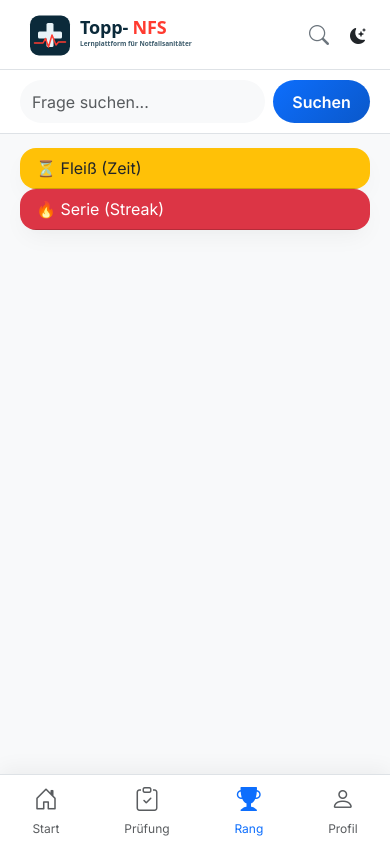
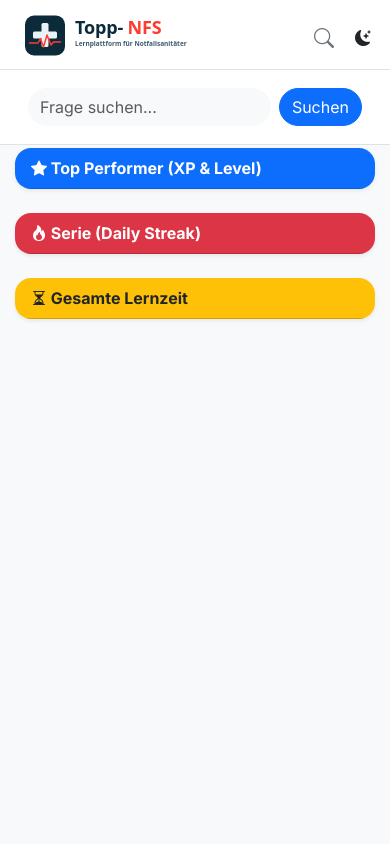
Before and after one commit to bastitopp/topp-nfs, a Flask app: page /leaderboard in a window 390 px wide, after a click that opens the changed part. Run offline with Flask 3, Linux system fonts and the light colour scheme.

Commit message:
Release 0.8.2 - Small Fixes

```diff
--- a/app/routes/main.py
+++ b/app/routes/main.py
@@ -11,64 +11,70 @@ bp = Blueprint('main', __name__)
 
 @bp.route('/')
 def index():
-    # Wenn der Benutzer nicht angemeldet ist, wird er direkt zur Login-Seite geleitet
     if not current_user.is_authenticated:
         return redirect(url_for('auth.login'))
-
     check_gamification(current_user)
     global_stats = {'total': 0, 'learned': 0}
-
     if current_user.is_authenticated:
         global_stats['total'] = Card.query.count()
-        global_stats['learned'] = UserProgress.query.join(Card).filter(
-            UserProgress.user_id==current_user.id,
-            UserProgress.box>0
-        ).count()
-
+        global_stats['learned'] = UserProgress.query.join(Card).filter(UserProgress.user_id==current_user.id, UserProgress.box>0).count()
     all_cards = Card.query.all()
     u = current_user if current_user.is_authenticated else type('obj', (object,), {'id':0, 'is_authenticated':False})
     tree = build_category_tree(all_cards, u)
     msgs = DashboardMessage.query.filter_by(active=True).order_by(DashboardMessage.created_at.desc()).all()
-
     return render_template('index.html', tree=tree, messages=msgs, global_stats=global_stats)
 
 @bp.route('/profile', methods=['GET', 'POST'])
 @login_required
 def profile():
     if request.method == 'POST':
+        # 1. Profilbild Upload Handling
         if 'profile_image' in request.files and request.files['profile_image']:
             f = request.files['profile_image']
-            if '.' in f.filename and f.filename.rsplit('.', 1)[1].lower() in {'png', 'jpg', 'jpeg'}:
+            if f.filename != '' and '.' in f.filename and f.filename.rsplit('.', 1)[1].lower() in {'png', 'jpg', 'jpeg'}:
+                # ABSOLUTER PFAD FIX:
+                # Wir bauen den Pfad ausgehend vom Root-Verzeichnis der App
+                target_dir = os.path.join(current_app.root_path, 'static', 'uploads')
+
+                # Sicherstellen, dass der Ordner wirklich existiert
+                if not os.path.exists(target_dir):
+                    os.makedirs(target_dir, exist_ok=True)
+
                 fn = secure_filename(f"user_{current_user.id}_{f.filename}")
-                f.save(os.path.join(current_app.config['UPLOAD_FOLDER'], fn))
-                current_user.profile_image = url_for('static', filename='uploads/'+fn)
+                destination_path = os.path.join(target_dir, fn)
 
-        if 'real_name' in request.form:
-            current_user.real_name = request.form['real_name']
-        if 'email' in request.form:
-            current_user.email = request.form['email']
+                try:
+                    f.save(destination_path)
+                    # Den Pfad für den Browser speichern (relativ zu static)
+                    current_user.profile_image = url_for('static', filename='uploads/' + fn)
+                except Exception as e:
+                    flash(f'Fehler beim Speichern: {str(e)}', 'danger')
+                    return redirect(url_for('main.profile'))
 
+        # 2. Andere Profildaten
+        if 'real_name' in request.form: current_user.real_name = request.form['real_name']
+        if 'email' in request.form: current_user.email = request.form['email']
+
+        # 3. Passwort Änderung
         if request.form.get('new_password'):
             if request.form['new_password'] == request.form.get('confirm_password'):
                 current_user.set_password(request.form['new_password'])
-                flash('PW geändert', 'success')
+                flash('Passwort wurde aktualisiert.', 'success')
+            else:
+                flash('Passwörter stimmen nicht überein.', 'danger')
 
         db.session.commit()
-        flash('Profil gespeichert', 'success')
+        flash('Profil erfolgreich gespeichert!', 'success')
         return redirect(url_for('main.profile'))
 
-    return render_template(
-        'profile.html',
-        attempts=ExamAttempt.query.filter_by(user_id=current_user.id).order_by(ExamAttempt.timestamp.desc()).all(),
-        user=current_user
-    )
+    return render_template('profile.html', attempts=ExamAttempt.query.filter_by(user_id=current_user.id).order_by(ExamAttempt.timestamp.desc()).all(), user=current_user)
 
 @bp.route('/profile/reset_all', methods=['POST'])
 @login_required
 def reset_global_progress():
     UserProgress.query.filter_by(user_id=current_user.id).delete()
     db.session.commit()
-    flash('Reset erfolgreich', 'warning')
+    flash('Gesamter Fortschritt wurde zurückgesetzt.', 'warning')
     return redirect(url_for('main.index'))
 
 @bp.route('/reset/<path:category_path>', methods=['POST'])
@@ -76,27 +82,20 @@ def reset_global_progress():
 def reset_category(category_path):
     cids = [c.id for c in Card.query.filter(Card.category.like(f"{category_path}%")).all()]
     if cids:
-        UserProgress.query.filter(
-            UserProgress.user_id==current_user.id,
-            UserProgress.card_id.in_(cids)
-        ).delete(synchronize_session=False)
+        UserProgress.query.filter(UserProgress.user_id==current_user.id, UserProgress.card_id.in_(cids)).delete(synchronize_session=False)
         db.session.commit()
-
-    flash(f"Reset: {category_path}", "info")
+    flash(f"Fortschritt für {category_path} zurückgesetzt.", "info")
     return redirect(url_for('main.index'))
 
 @bp.route('/leaderboard')
 def leaderboard():
-    return render_template(
-        'leaderboard.html',
-        by_time=User.query.order_by(User.total_learning_time.desc()).limit(10).all(),
-        by_streak=User.query.order_by(User.streak.desc()).limit(10).all()
-    )
+    return render_template('leaderboard.html',
+                           by_xp=User.query.order_by(User.xp.desc()).limit(10).all(),
+                           by_time=User.query.order_by(User.total_learning_time.desc()).limit(10).all(),
+                           by_streak=User.query.order_by(User.streak.desc()).limit(10).all())
 
 @bp.route('/search')
 def search():
     q = request.args.get('q', '')
-    results = Card.query.filter(
-        or_(Card.question.ilike(f'%{q}%'), Card.answer.ilike(f'%{q}%'))
-    ).all() if q else []
+    results = Card.query.filter(or_(Card.question.ilike(f'%{q}%'), Card.answer.ilike(f'%{q}%'))).all() if q else []
     return render_template('search.html', query=q, results=results)
--- a/app/templates/layout.html
+++ b/app/templates/layout.html
@@ -16,46 +16,40 @@
 
     <style>
         :root { --border-radius-lg: 16px; --border-radius-sm: 8px; --shadow-soft: 0 10px 25px -5px rgba(0, 0, 0, 0.05), 0 8px 10px -6px rgba(0, 0, 0, 0.01); --primary-gradient: linear-gradient(135deg, #0d6efd 0%, #0a58ca 100%); }
-        body { font-family: 'Inter', sans-serif; background-color: var(--bs-tertiary-bg); padding-bottom: 80px; }
+        body { font-family: 'Inter', sans-serif; background-color: var(--bs-tertiary-bg); padding-bottom: 85px; }
         .card { border: none; border-radius: var(--border-radius-lg); box-shadow: var(--shadow-soft); transition: transform 0.2s ease; overflow: hidden; }
-        .btn { border-radius: var(--border-radius-sm); padding: 0.6rem 1.2rem; font-weight: 600; }
-        .btn-primary { background: var(--primary-gradient); border: none; }
 
         .navbar-top { height: 70px; backdrop-filter: blur(10px); background-color: rgba(var(--bs-body-bg-rgb), 0.9) !important; z-index: 1060; }
-        .navbar-brand img {
-            height: 65px;
-            margin-top: -5px;
-            margin-bottom: -5px;
-            transition: all 0.2s;
-        }
+        .navbar-brand img { height: 65px; margin-top: -5px; transition: all 0.2s; }
 
-        /* Logik für zwei Logos */
         .logo-dark-mode { display: none; }
         [data-bs-theme="dark"] .logo-light-mode { display: none; }
         [data-bs-theme="dark"] .logo-dark-mode { display: block; }
 
-        .mobile-nav { position: fixed; bottom: 0; left: 0; width: 100%; height: 70px; background: var(--bs-body-bg); border-top: 1px solid var(--bs-border-color); display: flex; justify-content: space-around; align-items: center; z-index: 1050; box-shadow: 0 -5px 20px rgba(0,0,0,0.05); }
-        .mobile-nav-item { display: flex; flex-direction: column; align-items: center; text-decoration: none; color: var(--bs-secondary-color); font-size: 0.75rem; transition: color 0.2s; }
-        .mobile-nav-item i { font-size: 1.5rem; margin-bottom: 2px; }
-        .mobile-nav-item.active { color: var(--bs-primary); }
-        .nav-profile-img { width: 30px; height: 30px; object-fit: cover; border-radius: 50%; border: 2px solid var(--bs-border-color); }
-
-        #mobileSearchCollapse {
-            position: absolute;
-            top: 70px;
-            left: 0;
-            right: 0;
-            background: var(--bs-body-bg);
-            padding: 10px 20px;
-            border-bottom: 1px solid var(--bs-border-color);
-            z-index: 1055;
+        /* Level-Badge Styling */
+        .profile-wrapper { position: relative; display: flex; align-items: center; justify-content: center; height: 34px; width: 34px; }
+        .nav-profile-img { width: 34px; height: 34px; object-fit: cover; border-radius: 50%; border: 2px solid var(--bs-border-color); }
+        .badge-lvl {
+            position: absolute; bottom: -2px; right: -4px;
+            background: #ffc107; color: #000;
+            font-size: 0.6rem; font-weight: 800;
+            padding: 1px 4px; border-radius: 4px;
+            border: 1px solid var(--bs-body-bg);
+            line-height: 1;
+            z-index: 2;
         }
 
+        /* Mobile Nav */
+        .mobile-nav { position: fixed; bottom: 0; left: 0; width: 100%; height: 75px; background: var(--bs-body-bg); border-top: 1px solid var(--bs-border-color); display: flex; justify-content: space-around; align-items: center; z-index: 1050; box-shadow: 0 -5px 20px rgba(0,0,0,0.05); }
+        .mobile-nav-item { display: flex; flex-direction: column; align-items: center; justify-content: center; text-decoration: none; color: var(--bs-secondary-color); font-size: 0.72rem; transition: color 0.2s; flex: 1; height: 100%; }
+        .mobile-nav-item i { font-size: 1.4rem; height: 34px; display: flex; align-items: center; margin-bottom: 2px; }
+        .mobile-nav-item span { line-height: 1; display: block; text-align: center; }
+        .mobile-nav-item.active { color: var(--bs-primary); }
+
+        #mobileSearchCollapse { position: absolute; top: 70px; left: 0; right: 0; background: var(--bs-body-bg); padding: 10px 20px; border-bottom: 1px solid var(--bs-border-color); z-index: 1055; }
+
         @media (max-width: 576px) {
-            .container {
-                padding-left: 20px !important;
-                padding-right: 20px !important;
-            }
+            .container { padding-left: 15px !important; padding-right: 15px !important; }
             .navbar-brand img { height: 55px; }
         }
     </style>
@@ -64,29 +58,31 @@
     <nav class="navbar navbar-expand-lg navbar-top sticky-top border-bottom">
         <div class="container">
             <a class="navbar-brand fw-bold" href="{{ url_for('main.index') }}">
-                <img src="{{ url_for('static', filename='images/logo.svg') }}" class="logo-light-mode" alt="topp-nfs">
-                <img src="{{ url_for('static', filename='images/logo-white.svg') }}" class="logo-dark-mode" alt="topp-nfs">
+                <img src="{{ url_for('static', filename='images/logo.svg') }}" class="logo-light-mode" alt="Logo">
+                <img src="{{ url_for('static', filename='images/logo-white.svg') }}" class="logo-dark-mode" alt="Logo">
             </a>
-
-            <form class="d-none d-md-flex ms-4" action="{{ url_for('main.search') }}" method="GET">
-                <input class="form-control form-control-sm rounded-pill border-0 bg-light" type="search" name="q" placeholder="Frage suchen...">
-            </form>
 
             <div class="d-none d-lg-block ms-auto">
                 <ul class="navbar-nav align-items-center d-flex flex-row gap-3">
                     {% if current_user.is_authenticated %}
                         <li class="nav-item"><a class="nav-link" href="{{ url_for('learn.exam_index') }}">Prüfung</a></li>
                         <li class="nav-item"><a class="nav-link" href="{{ url_for('main.leaderboard') }}">Rangliste</a></li>
+
+                        {# Admin Button Desktop #}
                         {% if current_user.is_admin %}
-                             <li class="nav-item"><a class="nav-link text-warning" href="{{ url_for('admin.admin_dashboard') }}">Admin</a></li>
+                        <li class="nav-item"><a class="nav-link text-warning" href="{{ url_for('admin.admin_dashboard') }}"><i class="bi bi-gear-fill"></i> Admin</a></li>
                         {% endif %}
+
                         <li class="nav-item ms-2">
-                            <a class="nav-link p-0" href="{{ url_for('main.profile') }}" title="Mein Profil">
-                                {% if current_user.profile_image %}
-                                    <img src="{{ current_user.profile_image }}" class="nav-profile-img shadow-sm">
-                                {% else %}
-                                    <div class="bg-secondary bg-opacity-10 rounded-circle d-flex align-items-center justify-content-center" style="width: 30px; height: 30px;"><i class="bi bi-person-fill text-muted"></i></div>
-                                {% endif %}
+                            <a class="nav-link p-0" href="{{ url_for('main.profile') }}">
+                                <div class="profile-wrapper">
+                                    {% if current_user.profile_image %}
+                                        <img src="{{ current_user.profile_image }}" class="nav-profile-img shadow-sm">
+                                    {% else %}
+                                        <div class="bg-secondary bg-opacity-10 rounded-circle d-flex align-items-center justify-content-center" style="width: 34px; height: 34px;"><i class="bi bi-person-fill text-muted"></i></div>
+                                    {% endif %}
+                                    <span class="badge-lvl">{{ current_user.get_level() }}</span>
+                                </div>
                             </a>
                         </li>
                         <li class="nav-item"><a class="btn btn-sm btn-outline-danger" href="{{ url_for('auth.logout') }}">Logout</a></li>
@@ -98,18 +94,16 @@
             </div>
 
             <div class="d-lg-none ms-auto d-flex align-items-center gap-3">
-                <button class="btn btn-link text-secondary p-0" type="button" data-bs-toggle="collapse" data-bs-target="#mobileSearchCollapse">
-                    <i class="bi bi-search fs-5"></i>
-                </button>
+                <button class="btn btn-link text-secondary p-0" type="button" data-bs-toggle="collapse" data-bs-target="#mobileSearchCollapse"><i class="bi bi-search fs-5"></i></button>
                 <button class="btn btn-link nav-link p-1" onclick="toggleTheme()"><i class="bi bi-moon-stars-fill"></i></button>
             </div>
         </div>
     </nav>
 
     <div class="collapse d-lg-none" id="mobileSearchCollapse">
-        <form action="{{ url_for('main.search') }}" method="GET">
+        <form action="{{ url_for('main.search') }}" method="GET" class="p-2">
             <div class="input-group">
-                <input class="form-control rounded-pill border-0 bg-light" type="search" name="q" placeholder="Frage suchen..." autofocus>
+                <input class="form-control rounded-pill border-0 bg-light" type="search" name="q" placeholder="Frage suchen...">
                 <button class="btn btn-primary rounded-pill ms-2" type="submit">Suchen</button>
             </div>
         </form>
@@ -117,68 +111,67 @@
 
     <main class="container flex-grow-1 mt-4">
         {% with m=get_flashed_messages(with_categories=true) %}{% if m %}{% for c,t in m %}
-            <div class="alert alert-{{c}} shadow-sm border-0 rounded-3 d-flex align-items-center gap-2"><i class="bi bi-info-circle-fill"></i> {{t}}</div>
+            <div class="alert alert-{{c}} shadow-sm border-0 rounded-3 mb-3">{{t}}</div>
         {% endfor %}{% endif %}{% endwith %}
         {% block content %}{% endblock %}
     </main>
 
+    {% if current_user.is_authenticated %}
     <div class="mobile-nav d-lg-none">
-        <a href="{{ url_for('main.index') }}" class="mobile-nav-item {{ 'active' if request.path == '/' }}"><i class="bi bi-house-door{{ '-fill' if request.path == '/' }}"></i> Start</a>
-        <a href="{{ url_for('learn.exam_index') }}" class="mobile-nav-item {{ 'active' if '/exam' in request.path }}"><i class="bi bi-clipboard-check{{ '-fill' if '/exam' in request.path }}"></i> Prüfung</a>
-        <a href="{{ url_for('main.leaderboard') }}" class="mobile-nav-item {{ 'active' if '/leaderboard' in request.path }}"><i class="bi bi-trophy{{ '-fill' if '/leaderboard' in request.path }}"></i> Rang</a>
-        {% if current_user.is_authenticated and current_user.is_admin %}
-        <a href="{{ url_for('admin.admin_dashboard') }}" class="mobile-nav-item {{ 'active' if '/admin' in request.path }}"><i class="bi bi-gear{{ '-fill' if '/admin' in request.path }}"></i> Admin</a>
+        <a href="{{ url_for('main.index') }}" class="mobile-nav-item {{ 'active' if request.path == url_for('main.index') }}">
+            <i class="bi bi-house-door{{ '-fill' if request.path == url_for('main.index') }}"></i>
+            <span>Start</span>
+        </a>
+        <a href="{{ url_for('learn.exam_index') }}" class="mobile-nav-item {{ 'active' if '/exam' in request.path }}">
+            <i class="bi bi-clipboard-check{{ '-fill' if '/exam' in request.path }}"></i>
+            <span>Prüfung</span>
+        </a>
+        <a href="{{ url_for('main.leaderboard') }}" class="mobile-nav-item {{ 'active' if request.path == url_for('main.leaderboard') }}">
+            <i class="bi bi-trophy{{ '-fill' if request.path == url_for('main.leaderboard') }}"></i>
+            <span>Rang</span>
+        </a>
+
+        {# Admin Button Mobile #}
+        {% if current_user.is_admin %}
+        <a href="{{ url_for('admin.admin_dashboard') }}" class="mobile-nav-item {{ 'active' if '/admin' in request.path }}">
+            <i class="bi bi-gear{{ '-fill' if '/admin' in request.path }}"></i>
+            <span>Admin</span>
+        </a>
         {% endif %}
-        <a href="{{ url_for('main.profile') }}" class="mobile-nav-item {{ 'active' if '/profile' in request.path }}">
-            {% if current_user.is_authenticated and current_user.profile_image %}<img src="{{ current_user.profile_image }}" class="mobile-profile-img shadow-sm" style="width:24px; height:24px; border-radius:50%"> Profil
-            {% else %}<i class="bi bi-person{{ '-fill' if '/profile' in request.path }}"></i> Profil{% endif %}
+
+        <a href="{{ url_for('main.profile') }}" class="mobile-nav-item {{ 'active' if request.path == url_for('main.profile') }}">
+            <div class="profile-wrapper" style="margin-bottom: 2px;">
+                {% if current_user.profile_image %}
+                    <img src="{{ current_user.profile_image }}" style="width: 28px; height: 28px; border-radius: 50%; object-fit: cover; border: 1px solid var(--bs-border-color);">
+                {% else %}
+                    <i class="bi bi-person{{ '-fill' if request.path == url_for('main.profile') }}" style="font-size: 1.5rem;"></i>
+                {% endif %}
+                <span class="badge-lvl" style="font-size: 0.5rem; bottom: 0px; right: -2px;">{{ current_user.get_level() }}</span>
+            </div>
+            <span>Profil</span>
         </a>
     </div>
-
-    <footer class="d-none d-lg-block bg-body-tertiary py-3 mt-5 text-center text-muted"><small>&copy; 2025 Topp-NFS</small></footer>
+    {% endif %}
 
     <script src="https://cdn.jsdelivr.net/npm/bootstrap@5.3.0/dist/js/bootstrap.bundle.min.js"></script>
     <script>
-        /**
-         * Theme-Management: Berücksichtigt Systemeinstellungen und Benutzerauswahl
-         */
         function getPreferredTheme() {
             const stored = localStorage.getItem('t');
             if (stored) return stored;
             return window.matchMedia('(prefers-color-scheme: dark)').matches ? 'dark' : 'light';
         }
-
         function setTheme(theme) {
             document.documentElement.setAttribute('data-bs-theme', theme);
             const icon = document.getElementById('themeIcon');
-            if (icon) {
-                icon.className = theme === 'dark' ? 'bi bi-sun-fill' : 'bi bi-moon-stars-fill';
-            }
+            if (icon) { icon.className = theme === 'dark' ? 'bi bi-sun-fill' : 'bi bi-moon-stars-fill'; }
         }
-
         function toggleTheme() {
             const current = document.documentElement.getAttribute('data-bs-theme');
             const next = current === 'light' ? 'dark' : 'light';
             localStorage.setItem('t', next);
             setTheme(next);
         }
-
-        // Initialisierung beim Laden
-        const initialTheme = getPreferredTheme();
-        setTheme(initialTheme);
-
-        // Automatische Anpassung, wenn sich die Systemeinstellungen ändern (falls kein manuelles Theme gesetzt wurde)
-        window.matchMedia('(prefers-color-scheme: dark)').addEventListener('change', e => {
-            if (!localStorage.getItem('t')) {
-                setTheme(e.matches ? 'dark' : 'light');
-            }
-        });
-
-        if ('serviceWorker' in navigator) {
-            window.addEventListener('load', () => {
-                navigator.serviceWorker.register('/static/sw.js').catch(err => console.log('SW Fail', err));
-            });
-        }
+        setTheme(getPreferredTheme());
     </script>
 </body>
 </html>
--- a/app/templates/leaderboard.html
+++ b/app/templates/leaderboard.html
@@ -1,32 +1,58 @@
 {% extends "layout.html" %}
 {% block content %}
 <h2 class="text-center mb-4">🏆 Ruhmeshalle</h2>
-<div class="row">
+<div class="row g-4">
     <div class="col-md-6">
-        <div class="card border-warning">
-            <div class="card-header bg-warning">⏳ Fleiß (Zeit)</div>
+        <div class="card border-primary h-100 shadow-sm">
+            <div class="card-header bg-primary text-white fw-bold">
+                <i class="bi bi-star-fill"></i> Top Performer (XP & Level)
+            </div>
             <ul class="list-group list-group-flush">
-                {% for u in by_time %}
-                <li class="list-group-item d-flex justify-content-between">
-                    <span>#{{ loop.index }} {{ u.username }}</span>
-                    <strong>{{ u.total_learning_time|format_duration }}</strong>
+                {% for u in by_xp %}
+                <li class="list-group-item d-flex justify-content-between align-items-center">
+                    <div>
+                        <span class="fw-bold">#{{ loop.index }}</span> {{ u.username }}
+                        <span class="badge bg-info text-dark ms-2">Lvl {{ u.get_level() }}</span>
+                    </div>
+                    <strong class="text-primary">{{ u.xp }} XP</strong>
                 </li>
                 {% endfor %}
             </ul>
         </div>
     </div>
+
     <div class="col-md-6">
-        <div class="card border-danger">
-            <div class="card-header bg-danger text-white">🔥 Serie (Streak)</div>
+        <div class="card border-danger h-100 shadow-sm">
+            <div class="card-header bg-danger text-white fw-bold">
+                <i class="bi bi-fire"></i> Serie (Daily Streak)
+            </div>
             <ul class="list-group list-group-flush">
                 {% for u in by_streak %}
-                <li class="list-group-item d-flex justify-content-between">
-                    <span>#{{ loop.index }} {{ u.username }}</span>
-                    <strong>{{ u.streak }} Tage</strong>
+                <li class="list-group-item d-flex justify-content-between align-items-center">
+                    <span><span class="fw-bold">#{{ loop.index }}</span> {{ u.username }}</span>
+                    <strong class="text-danger">{{ u.streak }} Tage</strong>
                 </li>
                 {% endfor %}
             </ul>
         </div>
     </div>
+
+    <div class="col-md-12 mt-4">
+        <div class="card border-warning shadow-sm">
+            <div class="card-header bg-warning text-dark fw-bold">
+                <i class="bi bi-hourglass-split"></i> Gesamte Lernzeit
+            </div>
+            <div class="card-body p-0">
+                <ul class="list-group list-group-flush">
+                    {% for u in by_time %}
+                    <li class="list-group-item d-flex justify-content-between align-items-center">
+                        <span><span class="fw-bold">#{{ loop.index }}</span> {{ u.username }}</span>
+                        <span class="text-muted">{{ u.total_learning_time|format_duration }}</span>
+                    </li>
+                    {% endfor %}
+                </ul>
+            </div>
+        </div>
+    </div>
 </div>
 {% endblock %}
```
Also changed, not shown: app_data/uploads/user_1_IMG_3885.JPG (added).
